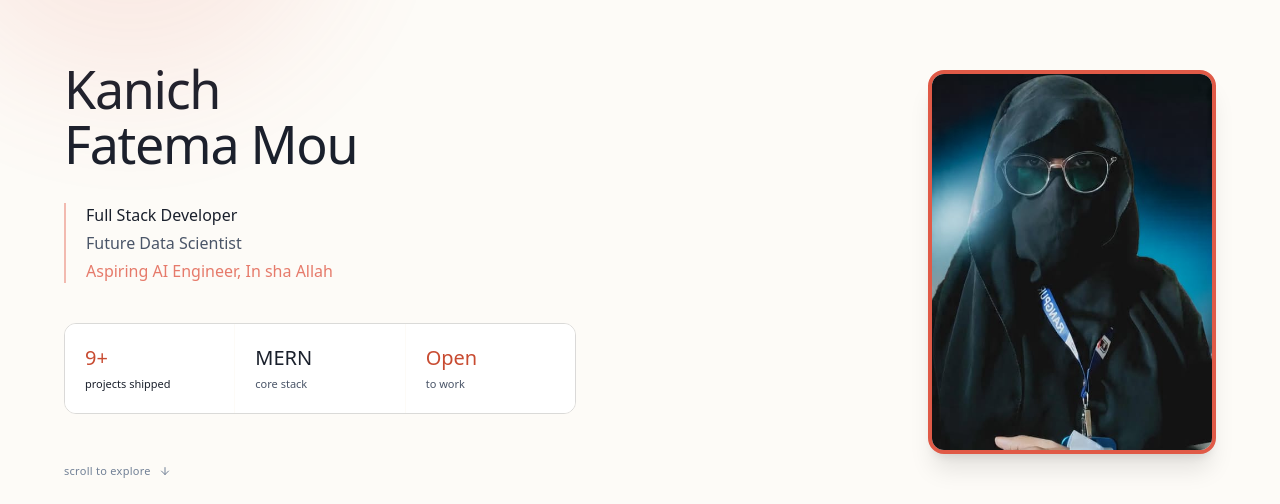
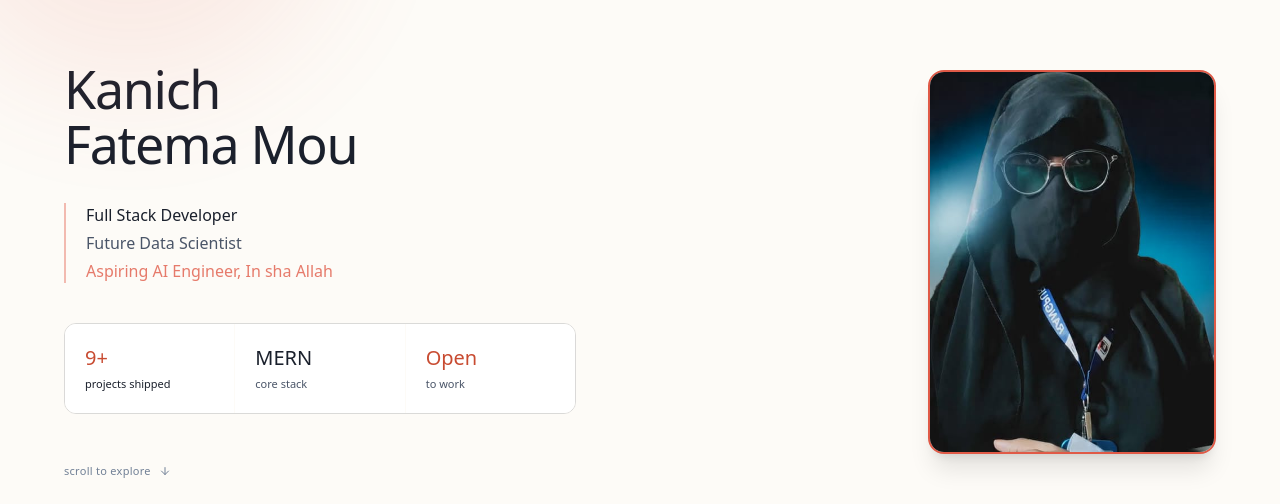
Before and after one commit to mouislambd/portfolio, a Next.js app: page / in a window 1280 px wide. Shown: the part 170-674 px from the top of the page. Built offline with nearby package versions, Linux system fonts and the light colour scheme; a web font is replaced by a local one.

Commit message:
about section updated

```diff
--- a/components/Hero.tsx
+++ b/components/Hero.tsx
@@ -144,7 +144,7 @@ export default function Hero() {
                     animate="show"
                     className="relative"
                 >
-                    <div className="relative w-64 h-80 sm:w-72 sm:h-96 overflow-hidden rounded-2xl border-4 border-[#E05A47] bg-white shadow-xl shadow-coral/20">
+                    <div className="relative w-64 h-80 sm:w-72 sm:h-96 overflow-hidden rounded-2xl border-2 border-[#E05A47] bg-white shadow-xl shadow-coral/20">
                         <Image
                             src="/images/portfolio.jpg"
                             alt="Kanich Fatema Mou"
```
